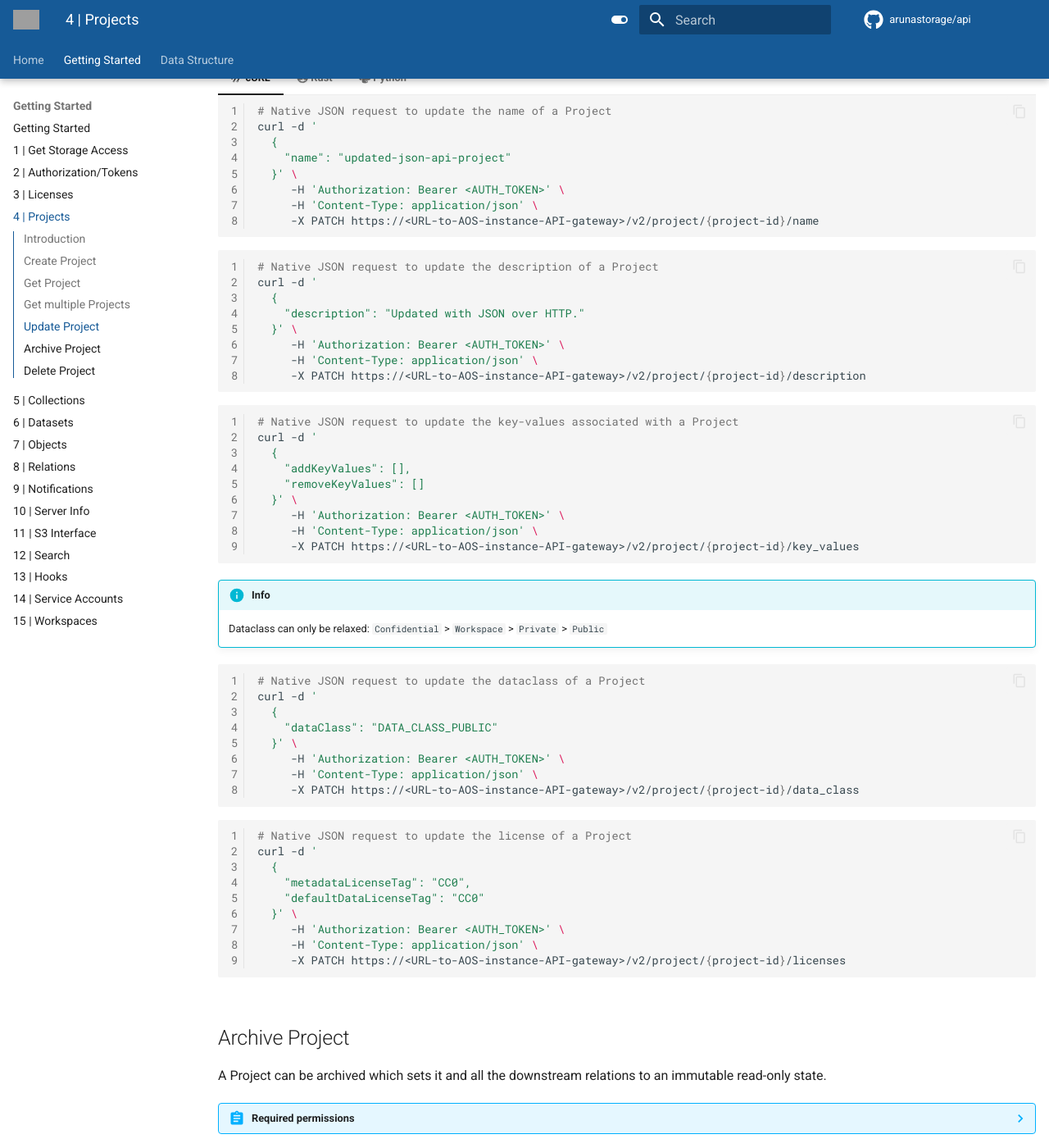
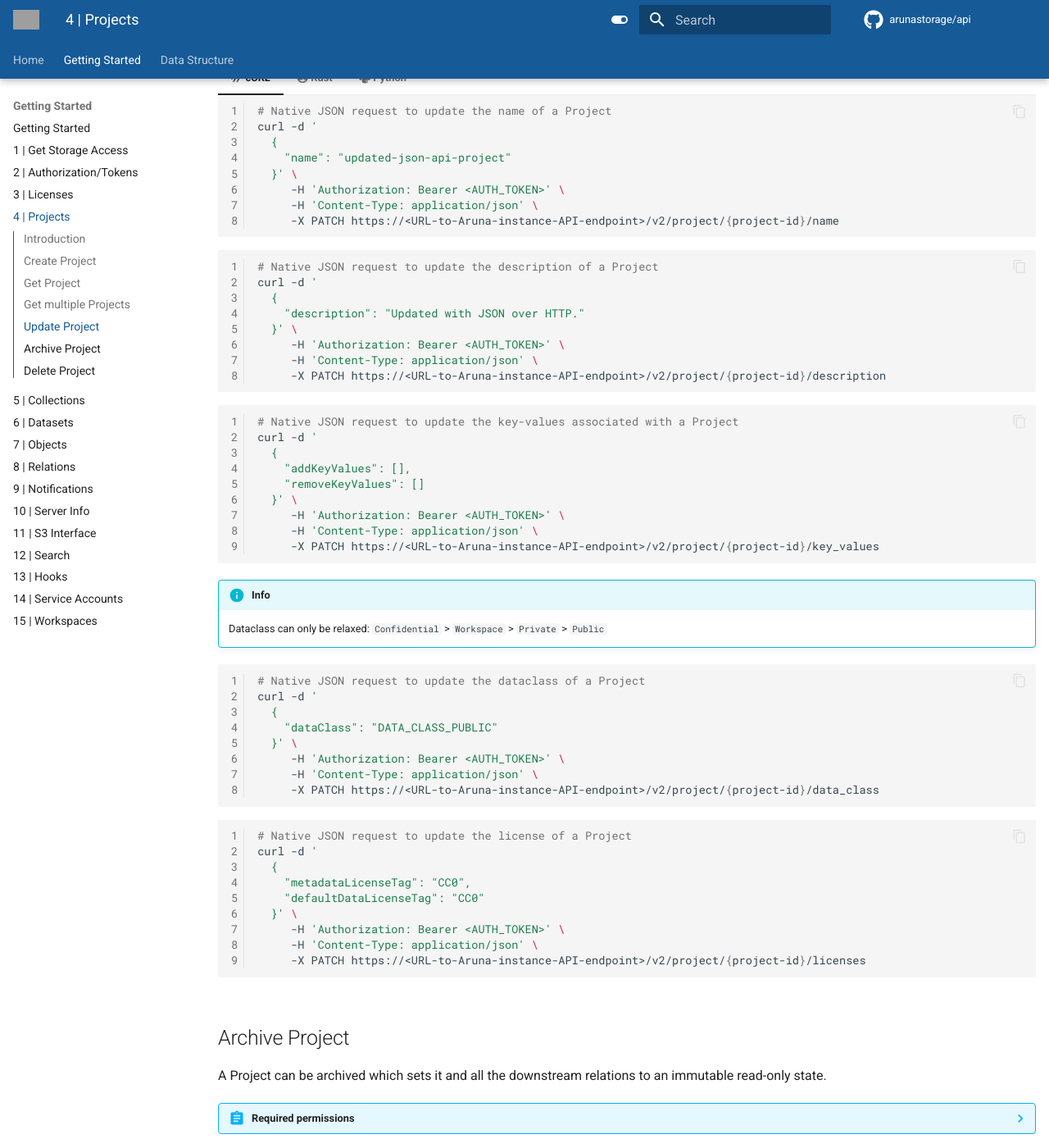
Before and after one commit to ArunaStorage/documentation, an MkDocs documentation site: the page built from docs/get_started/basic_usage/04_How-To-Project.md, in a window 1280 px wide and 1400 px high, scrolled down 1961 px. Shown: the whole window at 82% size. Built offline with MkDocs 1.6.1 and Material for MkDocs 9.7.7, drawn with Linux system fonts in a browser that asks for light colours; comment, search, counter and statistics services are not loaded; the version menu is left out; some of the changed text lies outside the part shown; grey boxes are pictures that could not be loaded.

Commit message:
chore: Update naming in 04_How-To-Project

````diff
--- a/docs/get_started/basic_usage/04_How-To-Project.md
+++ b/docs/get_started/basic_usage/04_How-To-Project.md
@@ -3,7 +3,7 @@
 
 ## Introduction
 
-Here you get a quick rundown how to basically create, read, update and delete Projects within the AOS.
+Here you get a quick rundown how to basically create, read, update and delete Projects within Aruna.
 
 This should be the first step after gaining access to the storage (and maybe creating an API token) which is described in the previous chapters.
 
@@ -12,7 +12,7 @@
     A Project is the basic resource to organize general user access for stored data <!--and/or data to be stored--> (i.e. Objects).
 
     It also acts as an umbrella container for all other resources which means that every hierarchy has a Project as root.
-    This directly implies that every project name has to be globally unique in the AOS universe.
+    This directly implies that every project name has to be globally unique in the Aruna universe.
 
     More in-depth information can be found in the [**:material-graph:Data Structure**](../../internal_data_structure/internal_data_structure.md){target="_blank"} section.
 
@@ -24,7 +24,7 @@
 
 ??? Abstract "Required permissions"
 
-    To create a new Project you only have to be a registered AOS user.
+    To create a new Project you only have to be a registered Aruna user.
 
 !!! Info "Project naming guidelines"
 
@@ -50,7 +50,7 @@
       }' \
          -H 'Authorization: Bearer <AUTH_TOKEN>' \
          -H 'Content-Type: application/json' \
-         -X POST https://<URL-to-AOS-instance-API-gateway>/v2/project
+         -X POST https://<URL-to-Aruna-instance-API-endpoint>/v2/project
     ```
 
 === ":simple-rust: Rust"
@@ -70,7 +70,7 @@
         default_data_license_tag: "CC-BY-4.0".to_string(),
     };
 
-    // Send the request to the AOS instance gRPC gateway
+    // Send the request to the Aruna instance gRPC endpoint
     let response = project_client.create_project(request)
                                  .await
                                  .unwrap() //
@@ -95,7 +95,7 @@
         default_data_license_tag="CC-BY-4.0"
     )
 
-    # Send the request to the AOS instance gRPC gateway
+    # Send the request to the Aruna instance gRPC endpoint
     response = client.project_client.CreateProject(request=request)
 
     # Do something with the response
@@ -117,7 +117,7 @@
     # Native JSON request to fetch information of a Project
     curl -H 'Authorization: Bearer <AUTH_TOKEN>' \
          -H 'Content-Type: application/json' \
-         -X GET https://<URL-to-AOS-instance-API-gateway>/v2/project/{project-id}
+         -X GET https://<URL-to-Aruna-instance-API-endpoint>/v2/project/{project-id}
     ```
 
 === ":simple-rust: Rust"
@@ -128,7 +128,7 @@
         project_id: "<project-id>".to_string(),
     };
 
-    // Send the request to the AOS instance gRPC gateway
+    // Send the request to the Aruna instance gRPC endpoint
     let response = project_client.get_project(request)
                                  .await
                                  .unwrap()
@@ -146,7 +146,7 @@
         project_id="<project-id>"
     )
 
-    # Send the request to the AOS instance gRPC gateway
+    # Send the request to the Aruna instance gRPC endpoint
     response = client.project_client.GetProject(request=request)
 
     # Do something with the response
@@ -168,7 +168,7 @@
     # Native JSON request to fetch information of multiple projects in one request
     curl -H 'Authorization: Bearer <AUTH_TOKEN>' \
          -H 'Content-Type: application/json' \
-         -X GET https://<URL-to-AOS-instance-API-gateway>/v2/projects?projectIds=project-id-01&projectIds=project-id-02
+         -X GET https://<URL-to-Aruna-instance-API-endpoint>/v2/projects?projectIds=project-id-01&projectIds=project-id-02
     ```
 
 === ":simple-rust: Rust"
@@ -183,7 +183,7 @@
         ],
     };
 
-    // Send the request to the AOS instance gRPC gateway
+    // Send the request to the Aruna instance gRPC endpoint
     let response = project_client.get_projects(request)
                               .await
                               .unwrap()
@@ -201,7 +201,7 @@
         project_ids=["<project-id-01>", "<project-id-02>", "<...>"]
     )
 
-    # Send the request to the AOS instance gRPC gateway
+    # Send the request to the Aruna instance gRPC endpoint
     response = client.project_client.GetProjects(request=request)
 
     # Do something with the response
@@ -231,7 +231,7 @@
       }' \
          -H 'Authorization: Bearer <AUTH_TOKEN>' \
          -H 'Content-Type: application/json' \
-         -X PATCH https://<URL-to-AOS-instance-API-gateway>/v2/project/{project-id}/name
+         -X PATCH https://<URL-to-Aruna-instance-API-endpoint>/v2/project/{project-id}/name
     ```
 
     ```bash linenums="1"
@@ -242,7 +242,7 @@
       }' \
          -H 'Authorization: Bearer <AUTH_TOKEN>' \
          -H 'Content-Type: application/json' \
-         -X PATCH https://<URL-to-AOS-instance-API-gateway>/v2/project/{project-id}/description
+         -X PATCH https://<URL-to-Aruna-instance-API-endpoint>/v2/project/{project-id}/description
     ```
 
     ```bash linenums="1"
@@ -254,7 +254,7 @@
       }' \
          -H 'Authorization: Bearer <AUTH_TOKEN>' \
          -H 'Content-Type: application/json' \
-         -X PATCH https://<URL-to-AOS-instance-API-gateway>/v2/project/{project-id}/key_values
+         -X PATCH https://<URL-to-Aruna-instance-API-endpoint>/v2/project/{project-id}/key_values
     ```
 
     !!! Info
@@ -269,7 +269,7 @@
       }' \
          -H 'Authorization: Bearer <AUTH_TOKEN>' \
          -H 'Content-Type: application/json' \
-         -X PATCH https://<URL-to-AOS-instance-API-gateway>/v2/project/{project-id}/data_class
+         -X PATCH https://<URL-to-Aruna-instance-API-endpoint>/v2/project/{project-id}/data_class
     ```
 
     ```bash linenums="1"
@@ -281,7 +281,7 @@
       }' \
          -H 'Authorization: Bearer <AUTH_TOKEN>' \
          -H 'Content-Type: application/json' \
-         -X PATCH https://<URL-to-AOS-instance-API-gateway>/v2/project/{project-id}/licenses
+         -X PATCH https://<URL-to-Aruna-instance-API-endpoint>/v2/project/{project-id}/licenses
     ```
 
 === ":simple-rust: Rust"
@@ -293,7 +293,7 @@
         name: "updated-rust-api-project".to_string(),
     };
 
-    // Send the request to the AOS instance gRPC gateway
+    // Send the request to the Aruna instance gRPC endpoint
     let response = project_client.update_project_name(request)
                                  .await
                                  .unwrap()
@@ -310,7 +310,7 @@
         description: "Updated with the gRPC Rust API client.".to_string(),
     };
 
-    // Send the request to the AOS instance gRPC gateway
+    // Send the request to the Aruna instance gRPC endpoint
     let response = project_client.update_project_description(request)
                                  .await
                                  .unwrap()
@@ -328,7 +328,7 @@
         remove_key_values: vec![]
     };
 
-    // Send the request to the AOS instance gRPC gateway
+    // Send the request to the Aruna instance gRPC endpoint
     let response = project_client.update_project_key_values(request)
                                  .await
                                  .unwrap()
@@ -349,7 +349,7 @@
         data_class: DataClass::Public as i32,
     };
 
-    // Send the request to the AOS instance gRPC gateway
+    // Send the request to the Aruna instance gRPC endpoint
     let response = project_client.update_project_data_class(request)
                                  .await
                                  .unwrap()
@@ -367,7 +367,7 @@
         default_data_license_tag: "CC0".to_string(),
     };
 
-    // Send the request to the AOS instance gRPC gateway
+    // Send the request to the Aruna instance gRPC endpoint
     let response = project_client.update_project_licenses(request)
                                  .await
                                  .unwrap()
@@ -386,7 +386,7 @@
         name="updated-python-api-project"
     )
 
-    # Send the request to the AOS instance gRPC gateway
+    # Send the request to the Aruna instance gRPC endpoint
     response = client.project_client.UpdateProjectName(request=request)
 
     # Do something with the response
@@ -400,7 +400,7 @@
         description="Updated with the gRPC Python API client"
     )
 
-    # Send the request to the AOS instance gRPC gateway
+    # Send the request to the Aruna instance gRPC endpoint
     response = client.project_client.UpdateProjectDescription(request=request)
 
     # Do something with the response
@@ -415,7 +415,7 @@
         remove_key_values=[]
     )
 
-    # Send the request to the AOS instance gRPC gateway
+    # Send the request to the Aruna instance gRPC endpoint
     response = client.project_client.UpdateProjectKeyValues(request=request)
 
     # Do something with the response
@@ -433,7 +433,7 @@
         data_class=DataClass.DATA_CLASS_PUBLIC
     )
 
-    # Send the request to the AOS instance gRPC gateway
+    # Send the request to the Aruna instance gRPC endpoint
     response = client.project_client.UpdateProjectDataClass(request=request)
 
     # Do something with the response
@@ -448,7 +448,7 @@
         default_data_license_tag="CC0"
     )
 
-    # Send the request to the AOS instance gRPC gateway
+    # Send the request to the Aruna instance gRPC endpoint
     response = client.project_client.UpdateProjectLicenses(request=request)
 
     # Do something with the response
@@ -470,7 +470,7 @@
     # Native JSON request to archive a Project
     curl -H 'Authorization: Bearer <AUTH_TOKEN>' \
          -H 'Content-Type: application/json' \
-         -X PATCH https://<URL-to-AOS-instance-API-gateway>/v2/project/{project-id}/archive
+         -X PATCH https://<URL-to-Aruna-instance-API-endpoint>/v2/project/{project-id}/archive
     ```
 
 === ":simple-rust: Rust"
@@ -481,7 +481,7 @@
         project_id: "<project-id>".to_string()
     };
 
-    // Send the request to the AOS instance gRPC gateway
+    // Send the request to the Aruna instance gRPC endpoint
     let response = project_client.archive_project(request)
                                  .await
                                  .unwrap()
@@ -499,7 +499,7 @@
         project_id="<project-id>"
     )
 
-    # Send the request to the AOS instance gRPC gateway
+    # Send the request to the Aruna instance gRPC endpoint
     response = client.project_client.ArchiveProject(request=request)
 
     # Do something with the response
@@ -525,7 +525,7 @@
     # Native JSON request to delete a project
     curl -H 'Authorization: Bearer <AUTH_TOKEN>' \
          -H 'Content-Type: application/json' \
-         -X DELETE https://<URL-to-AOS-instance-API-gateway>/v2/project/{project-id}
+         -X DELETE https://<URL-to-Aruna-instance-API-endpoint>/v2/project/{project-id}
     ```
 
 === ":simple-rust: Rust"
@@ -536,7 +536,7 @@
         project_id: "<project-id>".to_string(),
     };
 
-    // Send the request to the AOS instance gRPC gateway
+    // Send the request to the Aruna instance gRPC endpoint
     let response = project_client.delete_project(request)
                                  .await
                                  .unwrap()
@@ -554,7 +554,7 @@
         project_id="<project-id>"
     )
 
-    # Send the request to the AOS instance gRPC gateway
+    # Send the request to the Aruna instance gRPC endpoint
     response = client.project_client.DeleteProject(request=request)
 
     # Do something with the response
````
